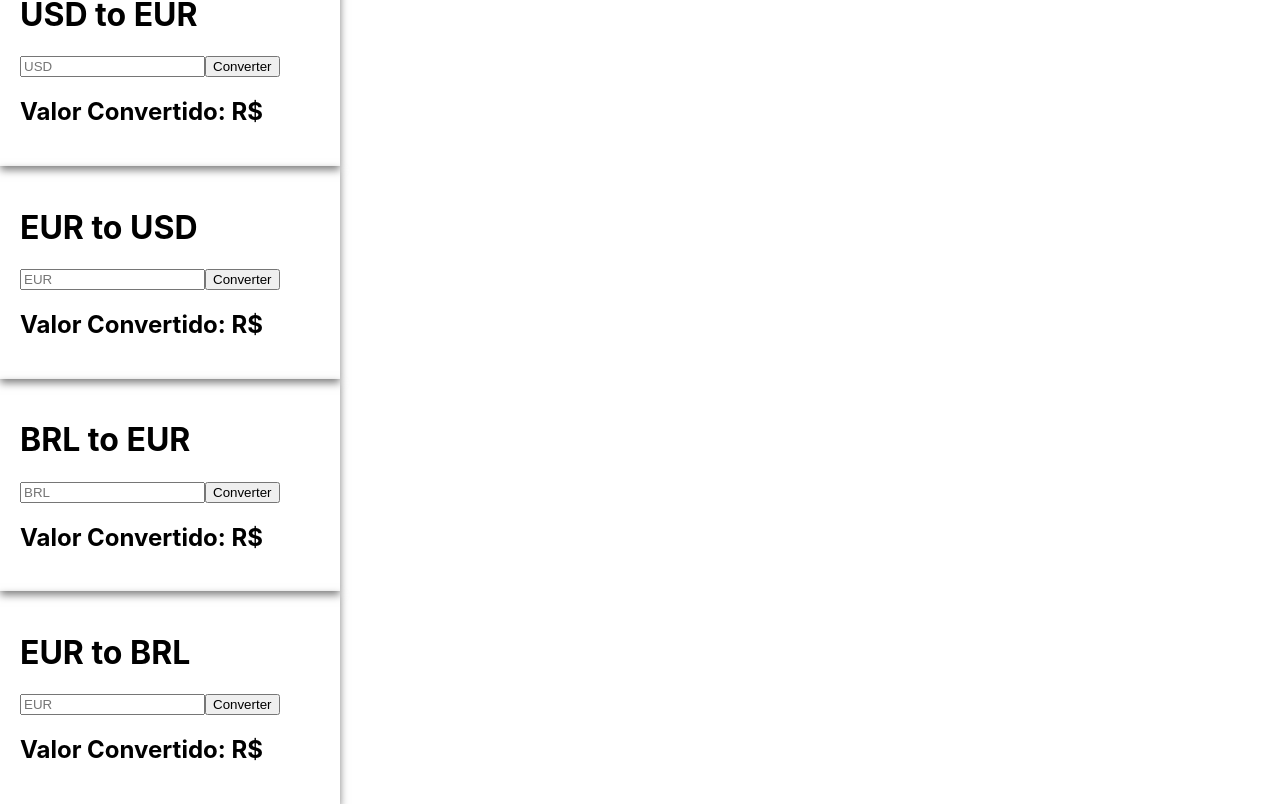
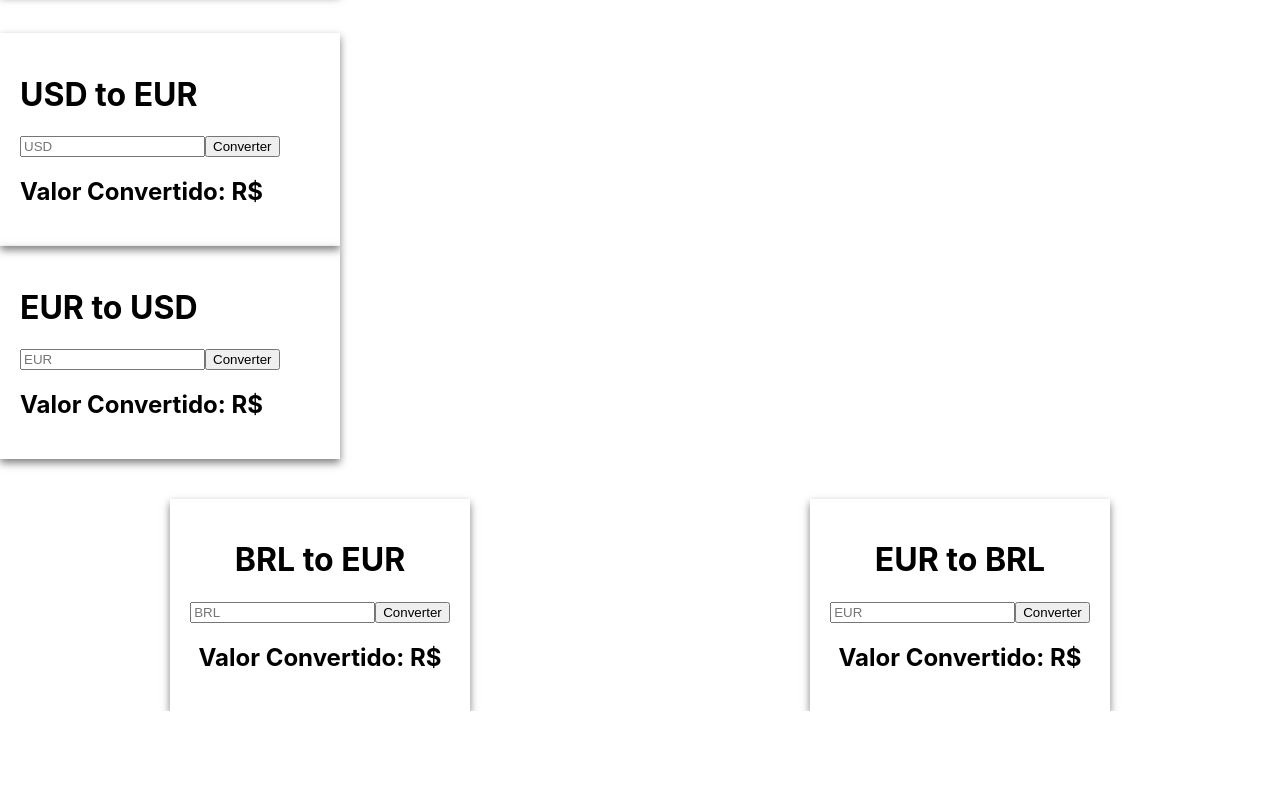
Before and after one commit to joaov1ct0r/react-coin-Convert, a React (Create React App) app: page / in a window 1280 px wide. Shown: the part 472-1276 px from the top of the page. After the commit the page ends 1183 px from the top, so only its background shows below. Built offline with nearby package versions, Linux system fonts and the light colour scheme.

Commit message:
div linha creatd and first row components added to it

```diff
--- a/src/App.css
+++ b/src/App.css
@@ -1,3 +1,10 @@
+.linha {
+    display: flex;
+    justify-content: space-around;
+    margin-top: 40px;
+    text-align: center;
+}
+
 .conversor-container {
     padding: 20px;
     max-width: 300px;
--- a/src/App.js
+++ b/src/App.js
@@ -5,12 +5,16 @@
 function App() {
     return (
         <div className="App">
+            <div className="linha"></div>
             <Conversor MoedaA={'USD'} MoedaB={'BRL'}></Conversor>
             <Conversor MoedaA={'BRL'} MoedaB={'USD'}></Conversor>
+            <div className="linha"></div>
             <Conversor MoedaA={'USD'} MoedaB={'EUR'}></Conversor>
             <Conversor MoedaA={'EUR'} MoedaB={'USD'}></Conversor>
-            <Conversor MoedaA={'BRL'} MoedaB={'EUR'}></Conversor>
-            <Conversor MoedaA={'EUR'} MoedaB={'BRL'}></Conversor>
+            <div className="linha">
+                <Conversor MoedaA={'BRL'} MoedaB={'EUR'}></Conversor>
+                <Conversor MoedaA={'EUR'} MoedaB={'BRL'}></Conversor>
+            </div>
         </div>
     );
 }
```
